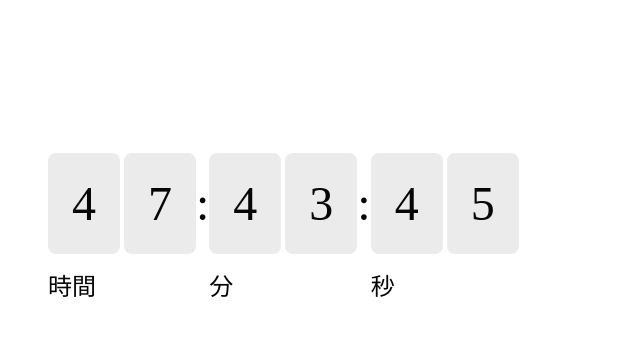
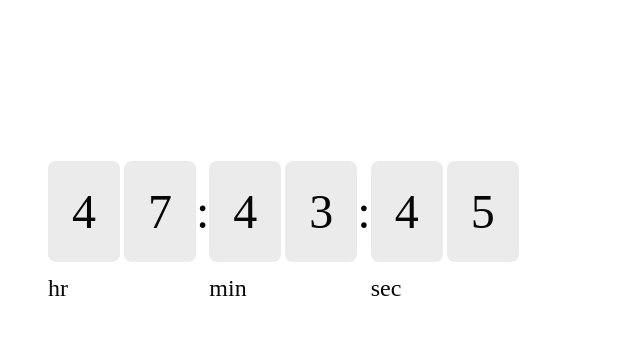
Before and after one commit to ramune314159265/countdownTimer, a plain HTML site: page index.html in a window 1280 px wide. Shown: the whole page, without its empty margins (0-640 px from the left). Drawn offline with Linux system fonts and the light colour scheme.

Commit message:
単位を英語表記に

```diff
--- a/index.html
+++ b/index.html
@@ -18,7 +18,7 @@
                     <span class="countdownDigitWrapper" id="countdownHours2">-</span>
                     <span class="countdownDigitWrapper" id="countdownHours1">-</span>
                 </div>
-                <div class="countdownUnit">時間</div>
+                <div class="countdownUnit">hr</div>
             </div>
             <span class="countdownSeparator">:</span>
             <div class="countdownParts">
@@ -26,7 +26,7 @@
                     <span class="countdownDigitWrapper" id="countdownMinutes2">-</span>
                     <span class="countdownDigitWrapper" id="countdownMinutes1">-</span>
                 </div>
-                <div class="countdownUnit">分</div>
+                <div class="countdownUnit">min</div>
             </div>
             <span class="countdownSeparator">:</span>
             <div class="countdownParts">
@@ -34,7 +34,7 @@
                     <span class="countdownDigitWrapper" id="countdownSeconds2">-</span>
                     <span class="countdownDigitWrapper" id="countdownSeconds1">-</span>
                 </div>
-                <div class="countdownUnit">秒</div>
+                <div class="countdownUnit">sec</div>
             </div>
         </div>
     </div>
```
